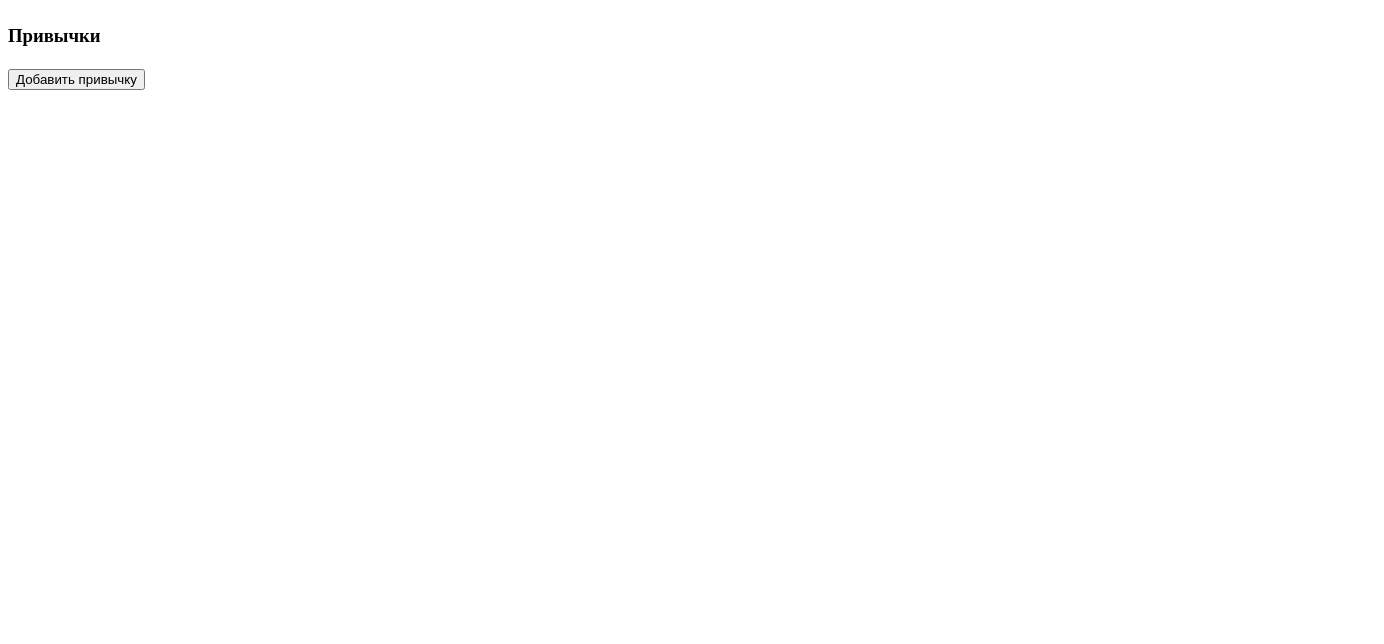
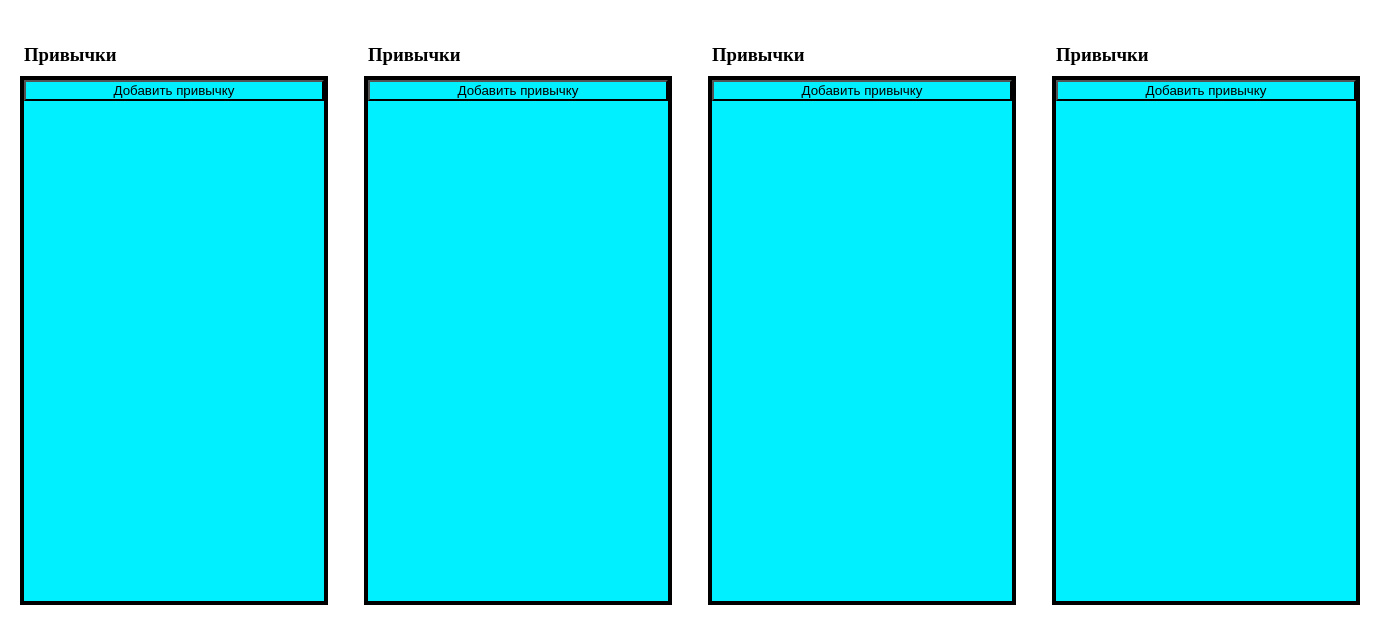
Before and after one commit to tea-corner/Frontend, a Vue app in the folder tea_corner-habbits/: page /about in a window 1280 px wide. Shown: the top 644 px of the page, 1384 px wide, since content can reach past the window. Built offline with nearby package versions, Linux system fonts and the light colour scheme; the HTML template or start-up script is replaced by a standard one.

Commit message:
add style for Block component

```diff
--- a/tea_corner-habbits/src/components/BlockItem.vue
+++ b/tea_corner-habbits/src/components/BlockItem.vue
@@ -1,10 +1,36 @@
 <template>
   <section class="sectionBlocks">
     <div class="container selectionContainer">
-      <h4 class="blockName">Привычки</h4>
-      <div class="blockNewList">
-        <button class="btnBlockAdd">Добавить привычку</button>
-      </div>
+      <ul class="iii">
+        <li>
+          <h4 class="blockName">Привычки</h4>
+          <div class="blockNewList">
+            <button class="btnBlockAdd">Добавить привычку</button>
+          </div>
+        </li>
+
+        <li>
+          <h4 class="blockName">Привычки</h4>
+          <div class="blockNewList">
+            <button class="btnBlockAdd">Добавить привычку</button>
+          </div>
+        </li>
+
+        <li>
+          <h4 class="blockName">Привычки</h4>
+          <div class="blockNewList">
+            <button class="btnBlockAdd">Добавить привычку</button>
+          </div>
+        </li>
+
+        <li>
+          <h4 class="blockName">Привычки</h4>
+          <div class="blockNewList">
+            <button class="btnBlockAdd">Добавить привычку</button>
+          </div>
+        </li>
+      </ul>
+
     </div>
   </section>
 </template>
@@ -13,6 +39,13 @@
 </script>
 
 <style scoped>
+.iii {
+  display: flex;
+}
+.btnBlockAdd {
+  width: 100%;
+  background-color: #00f0ff;
+}
 
 .sectionBlocks {
   height: 810px;
@@ -24,6 +57,17 @@
 
 .blockName {
   margin-right: 203px;
-  margin-bottom: 20px;
+  margin-bottom: 10px;
+  margin-left: 16px;
+}
+
+.blockNewList {
+  padding-bottom: 500px;
+  margin-left: 12px;
+  background-color: #00f0ff;
+  margin-right: 24px;
+  width: 308px;
+  border: 4px solid black;
+  display: flex;
 }
 </style>
```
